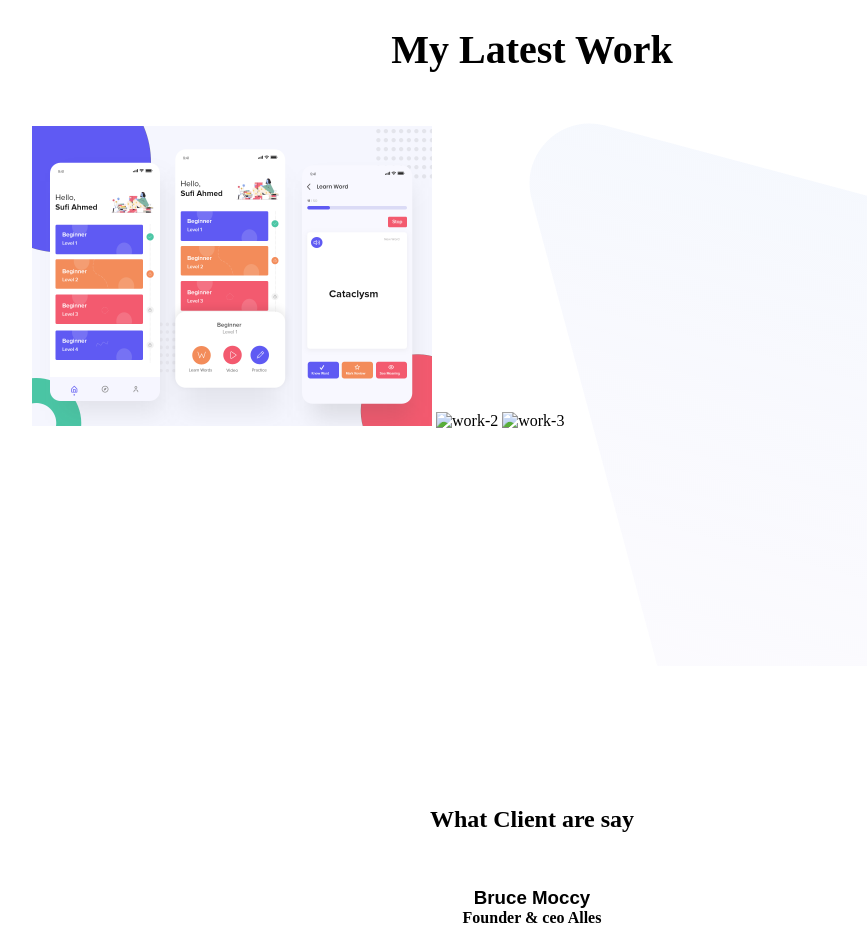
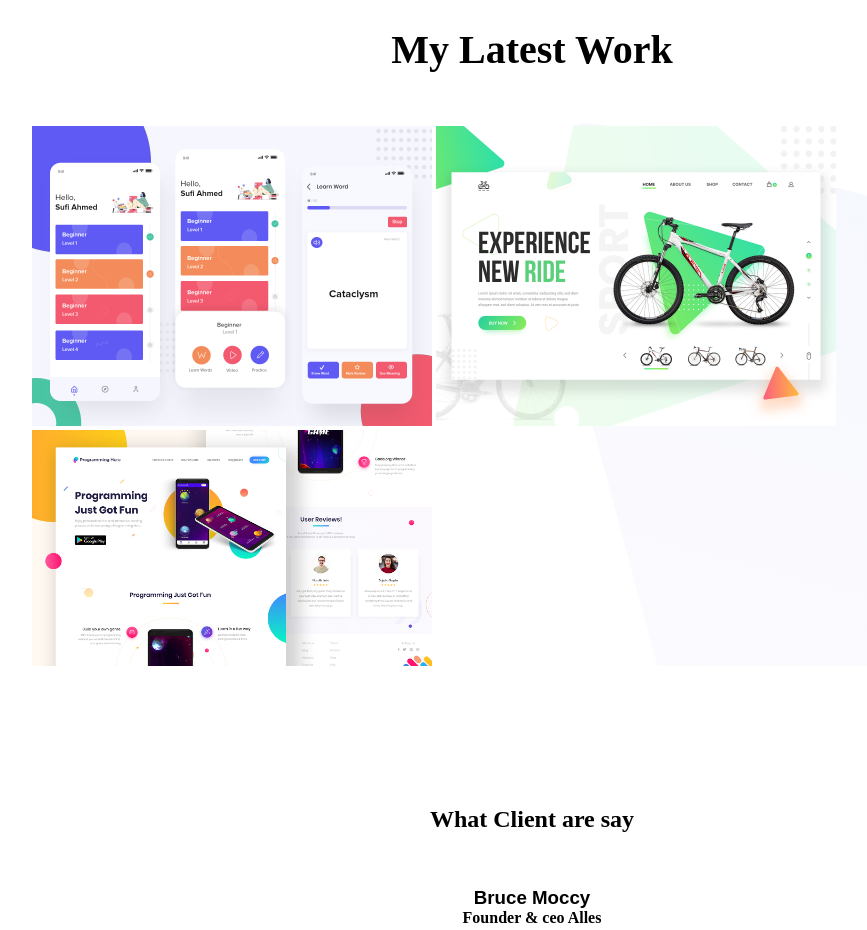
Before and after one commit to sakib-git-hub/nav-bar, a plain HTML site: page index.html in a window 1280 px wide. Shown: the part 1720-2650 px from the top of the page, without its empty margins (108-975 px from the left). Drawn offline with Linux system fonts and the light colour scheme; files whose address does not match are found by name.

Commit message:
everything added

```diff
--- a/css/style.css
+++ b/css/style.css
@@ -158,6 +158,20 @@ li a:hover{
     height: 500px;
     background-image: url(latest-work-bg.png);
     background-position-x: 100%;
+
+
+}
+#pic-1{
+    height: 300px;
+    width: 400px;
+}
+#pic-2{
+    height: 300px;
+    width: 400px;
+}
+#pic-3{
+    height: 300px;
+    width: 400px;
 }
 .div-5{
     position: relative;
@@ -170,21 +184,7 @@ li a:hover{
     text-align: center;
     font-size: 40px;
 }
-#img-3{
 
-    height: 300px;
-    width: 400px;
-}
-#img-4{
-
-    height: 300px;
-    width: 400px;
-}
-#img-5{
-
-    height: 300px;
-    width: 400px;
-}
 .sec-5{
     position: relative;
     padding: 140px;
--- a/index.html
+++ b/index.html
@@ -73,9 +73,9 @@
         <div class="div-5">
         <h1 class="head-1">My Latest Work</h1>
         <div class="div-6">
-        <img id="img-3" src="assets/work-1.png" alt="work-1">
-        <img id="img-4" src="assets/work-2.png" alt="work-2">
-        <img id="img-5" src="assets/work-3.png" alt="work-3">
+      <img id="pic-1" src="/assets/work-1.png" alt="work-1">
+      <img id="pic-2" src="/assets/work-2.jpg" alt="work-1">
+      <img id="pic-3" src="/assets/work-3.jpg" alt="work-1">
         </div>
         </div>
 
```
